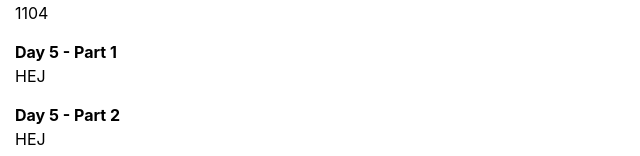
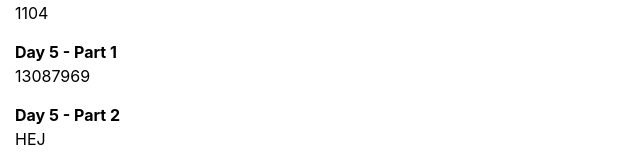
Before and after one commit to vostromberg/adventofcode, a React (Create React App) app: page / in a window 1280 px wide. Shown: the part 477-633 px from the top of the page, without its empty margins (0-640 px from the left). Built offline with nearby package versions, Linux system fonts and the light colour scheme.

Commit message:
Day5  part1

```diff
--- a/src/day-2/part1.ts
+++ b/src/day-2/part1.ts
@@ -6,5 +6,5 @@ export const day2part1 = async () => {
     input[1] = 12;
     input[2] = 2;
     let programResult = runProgram(input);
-    return programResult[0];
+    return programResult.programState.program[0];
 }
--- a/src/day-2/part2.ts
+++ b/src/day-2/part2.ts
@@ -17,7 +17,7 @@ export const day2part2 = async () => {
         }
         input[1] = noun;
         input[2] = verb;
-        lastRunResult = runProgram(input)[0];
+        lastRunResult = runProgram(input).programState.program[0];
     }
     return 100 * noun + verb;
 }
--- /dev/null
+++ b/src/intCodeComputer/addOperation.ts
@@ -0,0 +1,18 @@
+import { IOperationExecutor, getParameterValue, getParameterMode } from './operation';
+import { OpCode, IProgramState } from './intCodeComputer';
+
+export const addOperation: IOperationExecutor = (programState: IProgramState) => {
+    const operationInstructions = programState.program[programState.position].toString();
+    const value1 = getParameterValue(programState.program, programState.position + 1, getParameterMode(operationInstructions, 1));
+    const value2 = getParameterValue(programState.program, programState.position + 2, getParameterMode(operationInstructions, 2));
+    const result = value1 + value2;
+    const valuePosition = programState.program[programState.position + 3];
+    const program = programState.program.slice();
+    program[valuePosition] = result;
+    return {
+        programState: {
+            program,
+            position: programState.position + 4
+        }
+    };
+}
--- a/src/intCodeComputer/intCodeComputer.ts
+++ b/src/intCodeComputer/intCodeComputer.ts
@@ -1,31 +1,67 @@
-export const runProgram = (input: number[]) => {
-    let program = input.slice();
+import { parseOpCode, IOperationExecutor } from "./operation";
+import { addOperation } from "./addOperation";
+import { multiplyOperation } from "./multiplyOperation";
+import { writeInputOperation } from "./writeInputOperation";
+import { writeOutputOperation } from "./writeOutputOperation";
+
+export enum OpCode {
+    Add = 1,
+    Multiply = 2,
+    WriteInput = 3,
+    WriteOutput = 4,
+    Exit = 99
+}
+
+export interface IProgramState{
+    program:number[];
+    position:number;
+}
+
+export interface IProgramResult{
+    programState:IProgramState;
+    output:number[];
+}
+
+export const getExecutor = (opCode:OpCode): IOperationExecutor => {
+    switch(opCode) {
+        case OpCode.Add:
+            return addOperation;
+        case OpCode.Multiply:
+            return multiplyOperation;
+        case OpCode.WriteInput:
+            return writeInputOperation;
+        case OpCode.WriteOutput:
+            return writeOutputOperation;
+        default:
+            throw "Unknown OpCode";
+    }
+}
+
+export const runProgram = (program: number[], input?: number):IProgramResult => {
+    let programState:IProgramState = {
+        program:program.slice(),
+        position:0
+    };
     let isFinished = false;
-    for (var i = 0; i < program.length; i++) {
-        if (i % 4 == 0) {
-            const opCode = program[i];
-            switch (opCode) {
-                case 99:
-                    isFinished = true;
-                    break;
-                case 1:
-                    program[program[i + 3]] = program[program[i + 1]] + program[program[i + 2]];
-                    break;
-                case 2:
-                    program[program[i + 3]] = program[program[i + 1]] * program[program[i + 2]];
-                    break;
-                case 3:
-                    break;
-                case 4:
-                    break;
-                default:
-                    throw "Unknown opcode";
+    let output = [];
+    while (!isFinished) {
+        const opCode = parseOpCode(programState.program[programState.position].toString());
+        if (opCode == OpCode.Exit) {
+            isFinished = true;
+        }
+        else {
+            const operationResult = getExecutor(opCode)(programState, input);
+            //console.log(operationResult);
+            if (operationResult.output) {
+                console.log(operationResult);
+                output.push(operationResult.output);
             }
-        }
-        if (isFinished) {
-            break;
+            programState = operationResult.programState;
         }
     }
 
-    return program;
+    return {
+        programState,
+        output
+    };
 }
--- /dev/null
+++ b/src/intCodeComputer/multiplyOperation.ts
@@ -0,0 +1,18 @@
+import { IOperationExecutor, getParameterValue, getParameterMode } from './operation';
+import { IProgramState } from './intCodeComputer';
+
+export const multiplyOperation: IOperationExecutor = (programState: IProgramState) => {
+    const operationInstructions = programState.program[programState.position].toString();
+    const value1 = getParameterValue(programState.program, programState.position + 1, getParameterMode(operationInstructions, 1));
+    const value2 = getParameterValue(programState.program, programState.position + 2, getParameterMode(operationInstructions, 2));
+    const result = value1 * value2;
+    const valuePosition = programState.program[programState.position + 3];
+    const program = programState.program.slice();
+    program[valuePosition] = result;
+    return {
+        programState: {
+            program,
+            position: programState.position + 4
+        }
+    };
+}
--- /dev/null
+++ b/src/intCodeComputer/operation.ts
@@ -0,0 +1,37 @@
+import { OpCode, IProgramState } from "./intCodeComputer";
+export enum ParameterMode {
+    PositionMode = 0,
+    ImmediateMode = 1
+}
+
+export interface Parameter {
+    parameterMode: ParameterMode;
+    position: number;
+}
+
+export interface IOperationResult {
+    output?: number;
+    programState: IProgramState;
+}
+
+export interface IOperationExecutor {
+    (programState: IProgramState, input?: number): IOperationResult;
+}
+
+export const getParameterMode = (operationInfo:string, parameterPosition:number) => {
+    const parameterInfo = operationInfo.substring(0, operationInfo.length - 2);
+    if(parameterInfo.length == 0 || parameterPosition > parameterInfo.length){
+        return ParameterMode.PositionMode;
+    }
+    else{
+        return parseInt(parameterInfo[Math.abs(parameterPosition - parameterInfo.length)]) as ParameterMode;
+    }
+}
+
+export const getParameterValue = (program:number[], parameterPosition: number, mode:ParameterMode ) => {
+    return mode == ParameterMode.PositionMode ? program[program[parameterPosition]] : program[parameterPosition];
+}
+
+export const parseOpCode = (operationInfo: string) => {
+    return parseInt(operationInfo.substr(-2)) as OpCode;
+}
--- /dev/null
+++ b/src/intCodeComputer/writeInputOperation.ts
@@ -0,0 +1,15 @@
+import { IOperationExecutor, getParameterValue, getParameterMode } from './operation';
+import { IProgramState } from './intCodeComputer';
+
+export const writeInputOperation: IOperationExecutor = (programState: IProgramState, input?:number) => {
+    const valuePosition = programState.program[programState.position + 1];
+    const program = programState.program.slice();
+    program[valuePosition] = input as number;
+    return {
+        programState: {
+           ...programState,
+           program,
+           position: programState.position + 2
+        }
+    };
+}
--- /dev/null
+++ b/src/intCodeComputer/writeOutputOperation.ts
@@ -0,0 +1,14 @@
+import { IOperationExecutor, getParameterValue, getParameterMode } from './operation';
+import { IProgramState } from './intCodeComputer';
+
+export const writeOutputOperation: IOperationExecutor = (programState: IProgramState) => {
+    const operationInstructions = programState.program[programState.position].toString();
+    const outputValue = getParameterValue(programState.program, programState.position + 1, getParameterMode(operationInstructions, 1));
+    return {
+        output:outputValue,
+        programState: {
+           ...programState,
+           position: programState.position + 2
+        }
+    };
+}
```
Also changed, not shown: src/day-5/day5.ts (+5 -3 lines), 1 other file (tests, documents, lock files or other folders).
